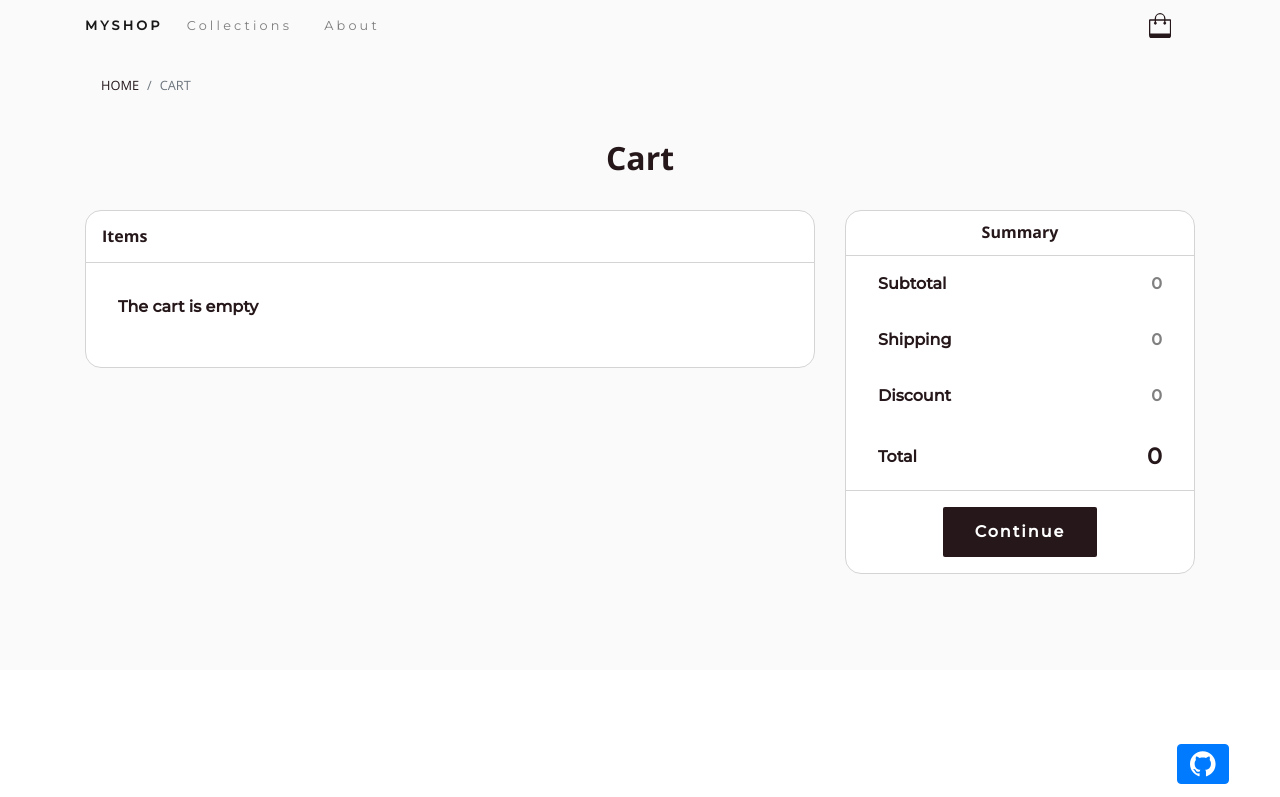
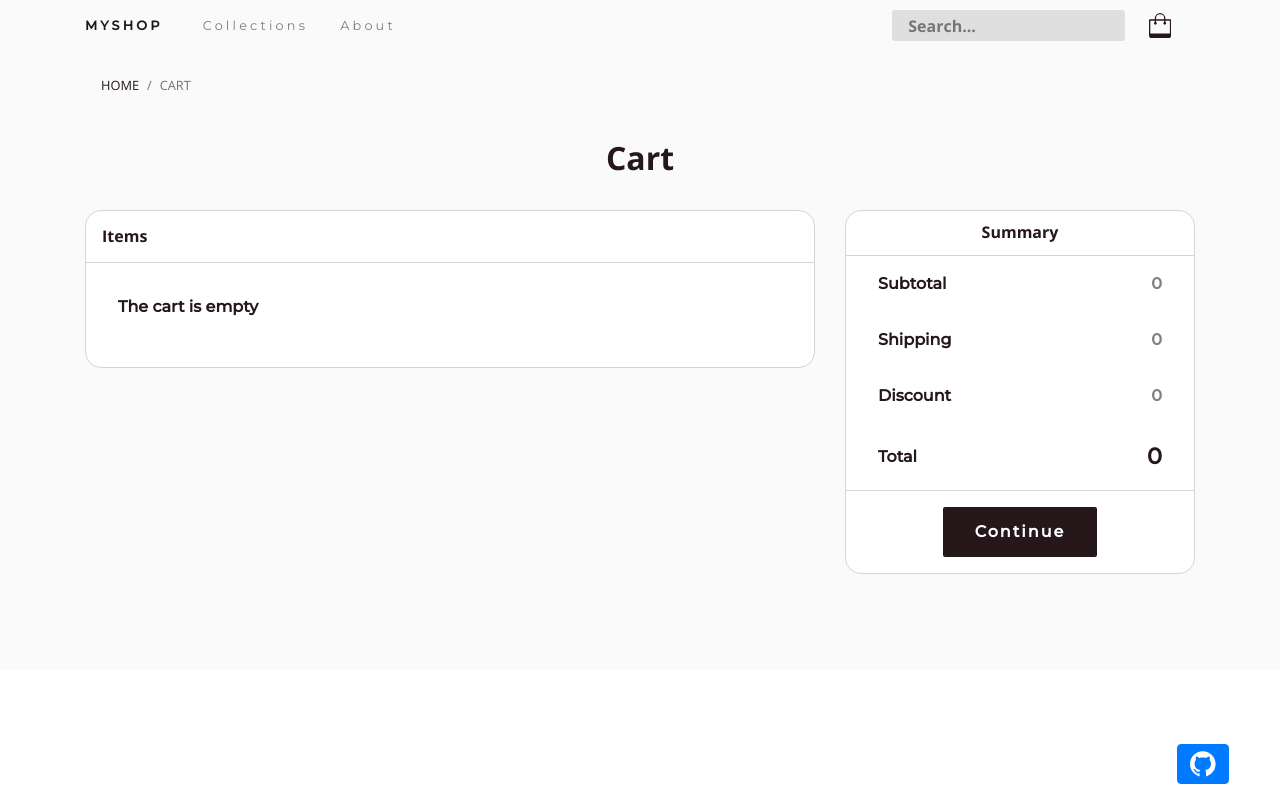
Before and after one commit to Dudiko2/myshop, a Next.js app: page /cart in a window 1280 px wide. Shown: the top 797 px of the page. Built offline with nearby package versions, Linux system fonts and the light colour scheme.

Commit message:
added search bar to header

```diff
--- a/components/Header.tsx
+++ b/components/Header.tsx
@@ -4,6 +4,7 @@ import Link from "next/link";
 import styles from "../styles/Header.module.css";
 import IconBag from "./IconBag";
 import { useCart } from "../lib/cart/index";
+import SearchBar from "./SearchBar";
 
 // NOTE: Revise links
 
@@ -57,8 +58,8 @@ const Header: FC<Props> = ({ withHero }) => {
 							<Nav.Link>about</Nav.Link>
 						</Nav.Item>
 					</Nav>
+					<SearchBar />
 				</div>
-				<Backdrop show={isOpen} closeFunc={() => setIsOpen(false)} />
 				<div className={styles.buttonGroup}>
 					<IconBag
 						className={styles.bagIcon}
@@ -67,6 +68,7 @@ const Header: FC<Props> = ({ withHero }) => {
 					/>
 					<Navbar.Toggle className={styles.toggleButton} onClick={toggleMenu} />
 				</div>
+				<Backdrop show={isOpen} closeFunc={() => setIsOpen(false)} />
 			</Container>
 		</Navbar>
 	);
--- /dev/null
+++ b/components/SearchBar.tsx
@@ -0,0 +1,19 @@
+import { useRouter } from "next/router";
+import { FC, FormEventHandler } from "react";
+import styles from "../styles/SearchBar.module.css";
+
+const SearchBar: FC = () => {
+	return (
+		<form action="/products" className={styles.form} autoComplete="off">
+			<input
+				id="searchBar"
+				className={styles.SearchBar}
+				type="text"
+				name="querystring"
+				placeholder="Search..."
+			/>
+		</form>
+	);
+};
+
+export default SearchBar;
--- a/pages/products/[product].tsx
+++ b/pages/products/[product].tsx
@@ -39,7 +39,7 @@ const Product: FC<ProductProps> = ({ product }) => {
 };
 
 export const getStaticPaths: GetStaticPaths = async () => {
-	const products = await fetchProducts(100);
+	const products = await fetchProducts({ num: 100 });
 
 	const paths = products.map((p: any) => ({
 		params: { product: `${p.handle}` },
--- a/styles/Header.module.css
+++ b/styles/Header.module.css
@@ -25,7 +25,7 @@
 	background-color: white;
 	padding: 2rem;
 	height: 100vh;
-	width: 70vw;
+	width: 80vw;
 	transform: translateX(-100%);
 	transition-duration: 200ms;
 	transition-timing-function: ease-out;
@@ -94,11 +94,12 @@
 		justify-content: space-between;
 		width: 100%;
 		align-items: center;
-		position: static;
+		position: relative;
 		background-color: transparent;
 		padding: initial;
 		height: auto;
 		transform: initial;
+		margin: 0 1rem;
 	}
 
 	.scrolled {
--- /dev/null
+++ b/styles/SearchBar.module.css
@@ -0,0 +1,24 @@
+.SearchBar {
+	background: var(--c-light-gray);
+	border: none;
+	border-radius: 3px;
+	padding: 0.2rem 1rem;
+}
+
+@media only screen and (min-width: 992px) {
+	.form {
+		width: 50%;
+		display: flex;
+		justify-content: flex-end;
+	}
+
+	.SearchBar {
+		width: 50%;
+		transition: width 100ms ease-in;
+	}
+
+	.form > .SearchBar:focus {
+		width: 100%;
+		border: var(--std-border);
+	}
+}
--- a/styles/globals.css
+++ b/styles/globals.css
@@ -3,6 +3,7 @@
 		Oxygen, Ubuntu, Cantarell, Fira Sans, Droid Sans, Helvetica Neue, sans-serif;
 	--open-sans: "Open Sans", sans-serif;
 	--c-light: #f8f8f8;
+	--c-light-gray: #dfdfdf;
 	--c-dark: #25171a;
 	--c-dark-hover: #3d393a;
 	--c-active: #016fb9;
```
Also changed, not shown: pages/products/index.tsx (+55 -2 lines), services/shopify.ts (+33 -12 lines).
